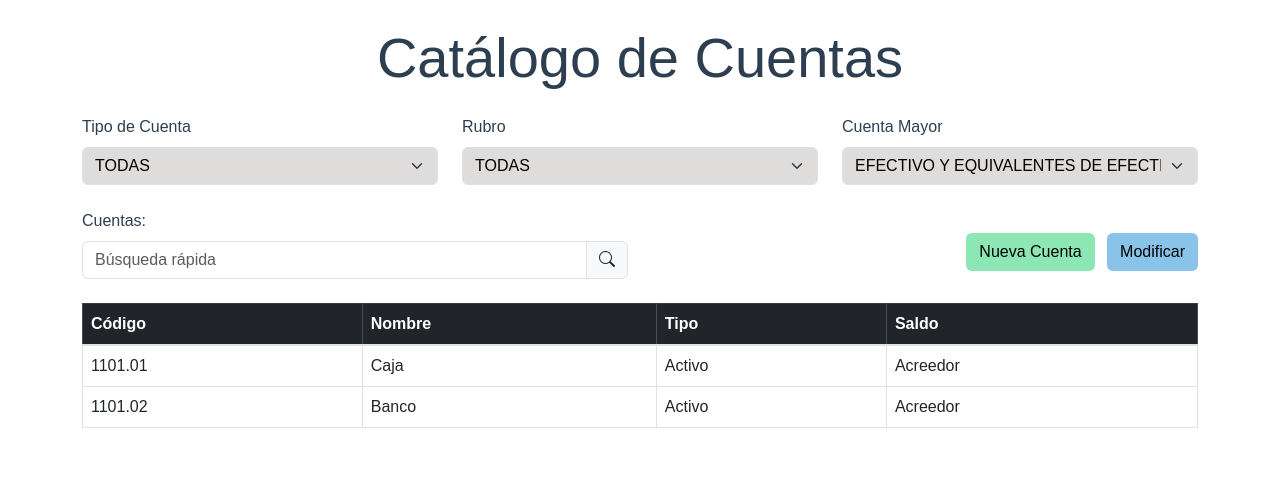
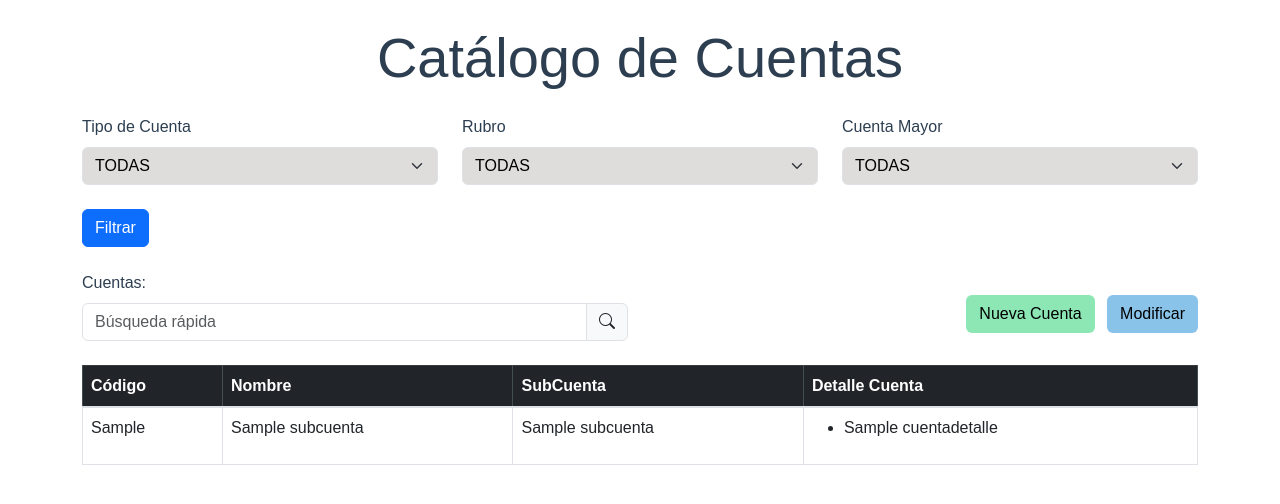
Before and after one commit to erickG01/InnovaSoftSolutions, a Django app: page /CatalogoCuentas/ in a window 1280 px wide. Shown: the part 56-560 px from the top of the page. Run offline with Django 5.2, Linux system fonts and the light colour scheme; tables that the repository leaves empty hold one stand-in row (values such as "Sample post"); some libraries are stand-ins or nearby versions.

Commit message:
Filtros del Catalogo y Visualizacion de cuentas

```diff
--- a/App_innovaSoft/models.py
+++ b/App_innovaSoft/models.py
@@ -134,7 +134,7 @@ class SubCuenta(models.Model):
 #Cuenta de detalle
 class CuentaDetalle(models.Model):
      idCuentaDetalle=models.AutoField(primary_key=True)
-     idCuenta=models.ForeignKey(SubCuenta, on_delete=models.CASCADE)
+     idCuenta=models.ForeignKey(SubCuenta, on_delete=models.CASCADE, related_name='detalles')
      codigoCuenta=models.CharField(max_length=256,unique=True)
      nombre=models.CharField(max_length=256,unique=True)
 
--- a/App_innovaSoft/templates/App_innovaSoft/CatalogoCuentas.html
+++ b/App_innovaSoft/templates/App_innovaSoft/CatalogoCuentas.html
@@ -24,43 +24,48 @@
 
 
         <!-- Filtros de busqueda-->
+        <form method="get" action="{% url 'CatalogoCuentas' %}">
             <div class="row mb-4">
                 <div class="col-md-4">
                     <label for="tipoCuenta" class="form-label">Tipo de Cuenta</label>
-                <select id="tipoCuenta" class="form-select">
-                    <option>TODAS</option>
-                    <option>ACTIVOS</option>
-                    <option>PASIVOS</option>
-                    <option>PATRIMONIO</option>
-                    <option>CUENTAS DE RESULTADO</option>
-                    <option>CUENTA DE CIERRE</option>
+                    <select id="tipoCuenta" name="tipoCuenta" class="form-select">
+                        <option value="">TODAS</option>
+                        {% for tipo in tipos_cuenta %}
+                            <option value="{{ tipo.idGrupoCuenta }}" {% if tipo.idGrupoCuenta|stringformat:"s" == request.GET.tipoCuenta %}selected{% endif %}>
+                                {{ tipo.nombre }}
+                            </option>
+                        {% endfor %}
                     </select>
                 </div>
                 <div class="col-md-4">
                     <label for="rubro" class="form-label">Rubro</label>
-                <select id="rubro" class="form-select">
-                    <option>TODAS</option>
-                    <option>ACTIVO CORRIENTE</option>
-                    <option>ACTIVO NO CORRIENTE</option>
-                    <option>PASIVO CORRIENTE</option>
-                    <option>PASIVO NO CORRIENTE</option>
-                    <option>CAPITAL</option>
+                    <select id="rubro" name="rubro" class="form-select">
+                        <option value="">TODAS</option>
+                        {% for rubro in rubros %}
+                            <option value="{{ rubro.idRubro }}" {% if rubro.idRubro|stringformat:"s" == request.GET.rubro %}selected{% endif %}>
+                                {{ rubro.nombre }}
+                            </option>
+                        {% endfor %}
                     </select>
                 </div>
                 <div class="col-md-4">
                     <label for="cuentaMayor" class="form-label">Cuenta Mayor</label>
-                <select id="cuentaMayor" class="form-select">
-                    <option>EFECTIVO Y EQUIVALENTES DE EFECTIVO</option>
-                    <option>CUENTAS Y DOCUMENTOS POR COBRAR</option>
-                    <option>CRÉDITO FISCAL - IVA</option>
-                    <option>PRÉSTAMOS A CORTO PLAZO</option>
-                    <option>TODAS</option>
+                    <select id="cuentaMayor" name="cuentaMayor" class="form-select">
+                        <option value="">TODAS</option>
+                        {% for cuenta in cuentas_mayor %}
+                            <option value="{{ cuenta.idDeMayor }}" {% if cuenta.idDeMayor|stringformat:"s" == request.GET.cuentaMayor %}selected{% endif %}>
+                                {{ cuenta.nombre }}
+                            </option>
+                        {% endfor %}
                     </select>
                 </div>
             </div>
+            <button type="submit" class="btn btn-primary">Filtrar</button>
+        </form>
+
 
        <!-- Búsqueda rápida y botones -->
-<div class="row mb-4">
+<div class="row mb-4 mt-4">
     <div class="col-md-6">
         <label for="busqueda" class="form-label">Cuentas:</label>
         <div class="input-group">
@@ -84,26 +89,39 @@
         <tr>
             <th>Código</th>
             <th>Nombre</th>
-                    <th>Tipo</th>
-                    <th>Saldo</th>
+            <th>SubCuenta</th>
+            <th>Detalle Cuenta</th>
         </tr>
     </thead>
     <tbody>
+        {% for subcuenta in subcuentas %}
             <tr>
-                    <td>1101.01</td>
-                    <td>Caja</td>
-                    <td>Activo</td>
-                    <td>Acreedor</td>
+                <td>{{ subcuenta.codigoCuenta }}</td>
+                <td>{{ subcuenta.nombre }}</td>
+                <td>{{ subcuenta.nombre }}</td>
+                <td>
+                    {% if subcuenta.detalles.all %}
+                        <ul>
+                            {% for detalle in subcuenta.detalles.all %}
+                                <li>{{ detalle.nombre }}</li>
+                            {% endfor %}
+                        </ul>
+                    {% else %}
+                        Sin detalles
+                    {% endif %}
+                </td>
             </tr>
+        {% empty %}
             <tr>
-                    <td>1101.02</td>
-                    <td>Banco</td>
-                    <td>Activo</td>
-                    <td>Acreedor</td>
+                <td colspan="4" class="text-center">No se encontraron subcuentas.</td>
             </tr>
-
+        {% endfor %}
     </tbody>
 </table>
+
+
+
+
 
     </div>
 
--- a/App_innovaSoft/views.py
+++ b/App_innovaSoft/views.py
@@ -1,5 +1,5 @@
 from django.shortcuts import render
-
+from .models import GrupoCuenta, RubroDeAgrupacion, CuentaDeMayor,SubCuenta,CuentaDetalle
 
 # Create your views here.
 def home(request):
@@ -8,5 +8,42 @@ def home(request):
 def libroMayor(request):
     return render(request,"App_innovaSoft/libroMayor.html")
 
-def CatalogoCuentas(request):
-    return render(request,"App_innovaSoft/CatalogoCuentas.html")
+#def CatalogoCuentas(request):
+ #   return render(request,"App_innovaSoft/CatalogoCuentas.html")
+
+#Vistas CatalogoCuentas
+
+
+def tipos_cuentas(request):
+    # Obtener los filtros del request
+    tipo_cuenta_id = request.GET.get('tipoCuenta')
+    rubro_id = request.GET.get('rubro')
+    cuenta_mayor_id = request.GET.get('cuentaMayor')
+
+    # Obtener todos los tipos de cuentas, rubros y cuentas mayores
+    tipos_cuenta = GrupoCuenta.objects.all()
+    rubros = RubroDeAgrupacion.objects.all()
+    cuentas_mayor = CuentaDeMayor.objects.all()
+
+    # Filtrar las subcuentas según los filtros seleccionados
+    subcuentas = SubCuenta.objects.all()  # Cambia esto al modelo correcto de las cuentas
+
+    # Filtrado condicional
+    if tipo_cuenta_id and tipo_cuenta_id != '':
+        subcuentas = subcuentas.filter(idDeMayor__idRubro__idGrupoCuenta=tipo_cuenta_id)
+
+    if rubro_id and rubro_id != '':
+        subcuentas = subcuentas.filter(idDeMayor__idRubro__idRubro=rubro_id)
+
+    if cuenta_mayor_id and cuenta_mayor_id != '':
+        subcuentas = subcuentas.filter(idDeMayor__idDeMayor=cuenta_mayor_id)
+
+    # Agregar las subcuentas filtradas al contexto
+    context = {
+        'tipos_cuenta': tipos_cuenta,
+        'rubros': rubros,
+        'cuentas_mayor': cuentas_mayor,
+        'subcuentas': subcuentas,  # Incluye las subcuentas filtradas
+    }
+
+    return render(request, 'App_innovaSoft/CatalogoCuentas.html', context)
--- a/InnovaSoftSolutions/urls.py
+++ b/InnovaSoftSolutions/urls.py
@@ -22,6 +22,6 @@ urlpatterns = [
     path('admin/', admin.site.urls),
     path('inicio/',views.home,name="inicio"),
     path('LibroMayor/',views.libroMayor,name="libroMayor"),
-    path('CatalogoCuentas/',views.CatalogoCuentas,name="CatalogoCuentas"),
+    path('CatalogoCuentas/', views.tipos_cuentas, name="CatalogoCuentas"),
     path('', views.home, name='home'),  # Ruta para la raíz
 ]
```
Lines whose indentation alone changed are shown as unchanged.
